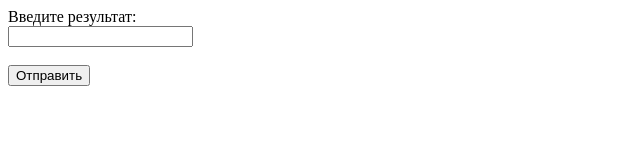
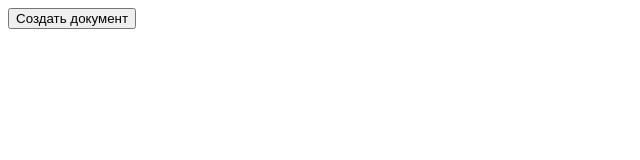
Before and after one commit to runas24/test2, a plain HTML site: page index.html in a window 1280 px wide. Shown: the whole page, without its empty margins (0-640 px from the left). Drawn offline with Linux system fonts and the light colour scheme.

Commit message:
Update index.html

```diff
--- a/index.html
+++ b/index.html
@@ -3,36 +3,40 @@
 <head>
     <meta charset="UTF-8">
     <meta name="viewport" content="width=device-width, initial-scale=1.0">
-    <title>Форма для отправки данных на Google Apps Script</title>
+    <title>Связь с Google Apps Script</title>
 </head>
 <body>
-    <form id="myForm">
-        <label for="result">Введите результат:</label><br>
-        <input type="text" id="result" name="result"><br><br>
-        <button type="button" onclick="submitForm()">Отправить</button>
-    </form>
+    <button id="createDocumentButton">Создать документ</button>
 
     <script>
-        function submitForm() {
-            var result = document.getElementById("result").value;
-            var url = "https://script.google.com/macros/s/AKfycbx8l5uPCqI-5QzzEp4Y1Rw1c-cOxr-CpksABYujojIRCb5NyTJ5qkux2vWUi84guYi7/exec";
+        document.getElementById('createDocumentButton').addEventListener('click', function() {
+            var scriptURL = 'https://script.google.com/macros/s/AKfycbx8l5uPCqI-5QzzEp4Y1Rw1c-cOxr-CpksABYujojIRCb5NyTJ5qkux2vWUi84guYi7/exec';
+            var templateDocId = '1IUYokH_Gy9BJEDxlOUqmWq15aYH3Oq2TSbOCP0ZeFdQ';
 
-            var formData = new FormData();
-            formData.append("result", result);
+            // Здесь вы можете собрать данные, которые хотите отправить в ваш скрипт
+            var requestData = {
+                // Например, если у вас есть переменная $result, вы можете её добавить здесь
+                result: 'Здесь ваш результат'
+            };
 
-            fetch(url, {
-                method: "POST",
-                body: formData
+            // Отправляем POST-запрос к Google Apps Script
+            fetch(scriptURL, {
+                method: 'POST',
+                mode: 'no-cors', // Не ждем ответа от сервера
+                headers: {
+                    'Content-Type': 'application/json'
+                },
+                body: JSON.stringify(requestData)
             })
-            .then(response => {
-                if (response.ok) {
-                    alert("Данные успешно отправлены на Google Apps Script.");
-                } else {
-                    alert("Произошла ошибка при отправке данных.");
-                }
+            .then(function(response) {
+                // Обработка ответа
+                console.log('Запрос отправлен успешно');
             })
-            .catch(error => console.error("Произошла ошибка:", error));
-        }
+            .catch(function(error) {
+                // Обработка ошибок
+                console.error('Произошла ошибка при отправке запроса:', error);
+            });
+        });
     </script>
 </body>
 </html>
```
